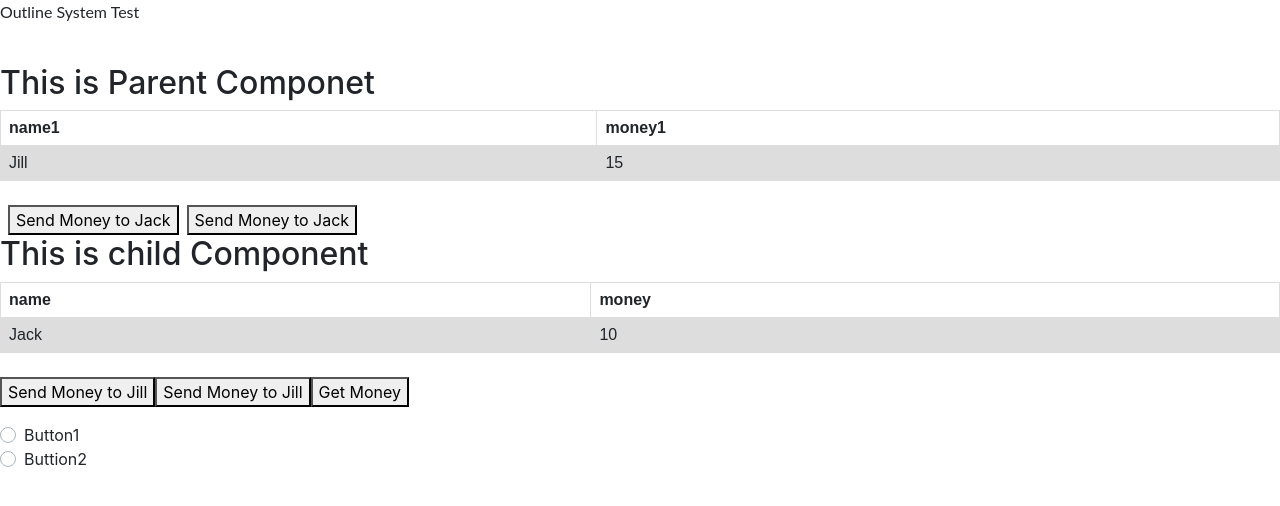
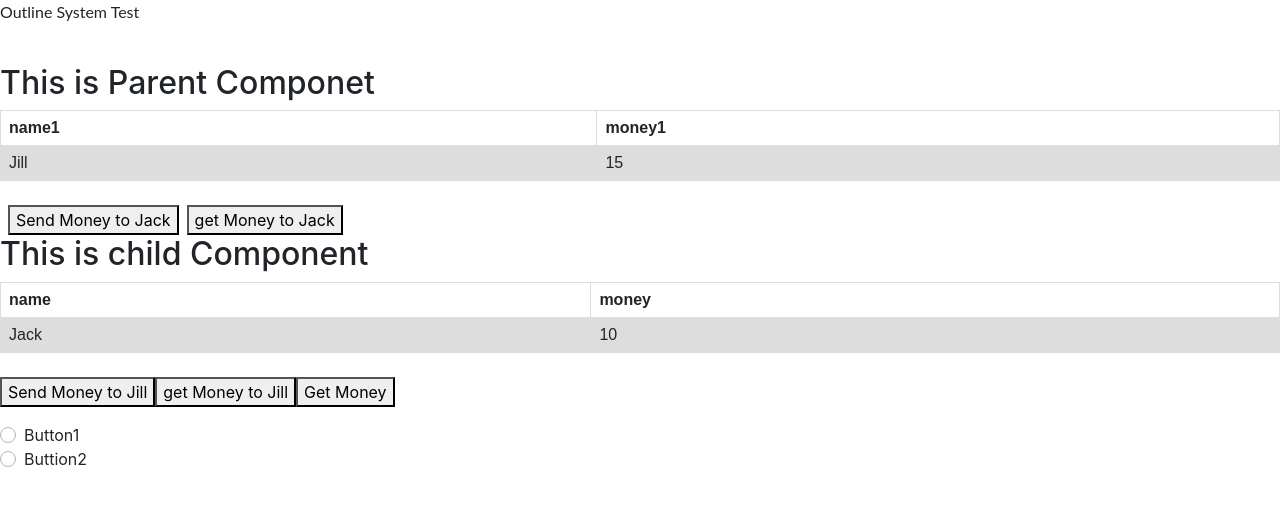
Before and after one commit to rohitkumar-coader/Outline-system-test-, an Angular app: page / in a window 1280 px wide. Shown: the top 506 px of the page. Built offline with nearby package versions, Linux system fonts and the light colour scheme.

Commit message:
2 files modified

```diff
--- a/src/app/moduledata/parent/child/child.component.html
+++ b/src/app/moduledata/parent/child/child.component.html
@@ -12,5 +12,5 @@
 <br />
 
 <button (click)="sendMoneyJill()">Send Money to Jill</button>
-<button (click)="getMoneyJill()">Send Money to Jill</button>
+<button (click)="getMoneyJill()">get Money to Jill</button>
 <button (click)="getMoney()">Get Money</button>
--- a/src/app/moduledata/parent/parent.component.html
+++ b/src/app/moduledata/parent/parent.component.html
@@ -1,6 +1,5 @@
 <br />
 <h2>This is Parent Componet</h2>
-
 
 <table>
   <tr>
@@ -15,4 +14,4 @@
 <br />
 
 <button class="ml-2" (click)="sendMoneyJack()">Send Money to Jack</button>
-<button class="ml-2" (click)="getMoneyJack()">Send Money to Jack</button>
+<button class="ml-2" (click)="getMoneyJack()">get Money to Jack</button>
```
